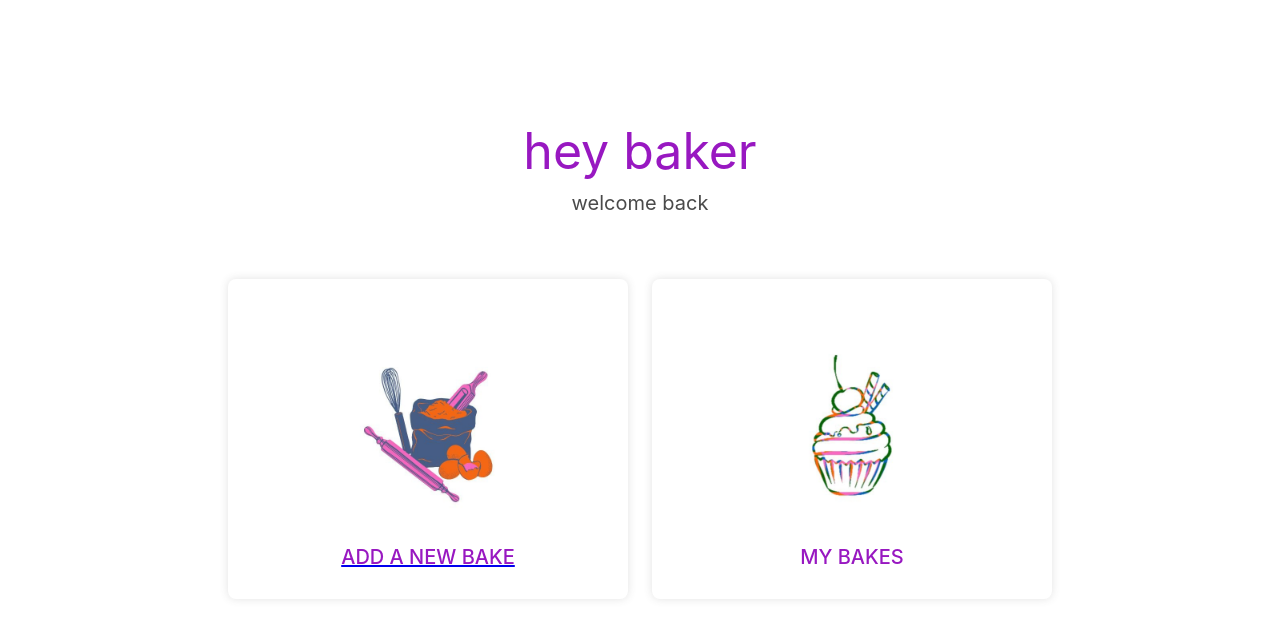
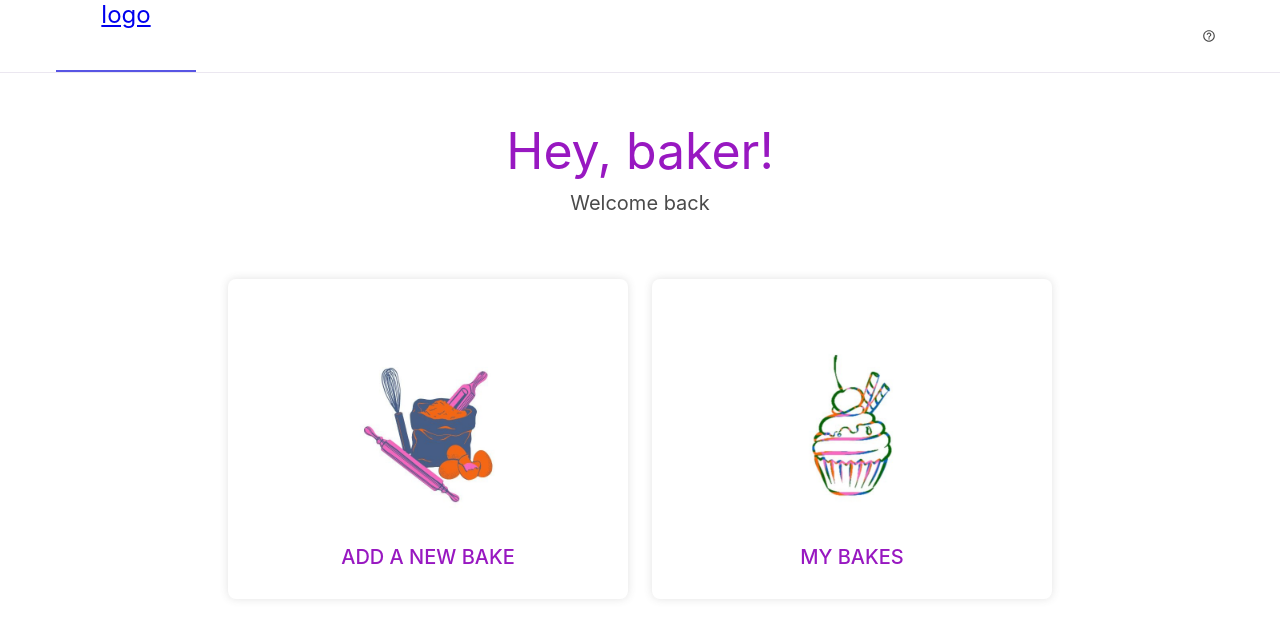
Before and after one commit to YairusCO/piece-of-cake, a React (Create React App) app: page / in a window 1280 px wide. Shown: the top 626 px of the page. Built offline with nearby package versions, Linux system fonts and the light colour scheme; what i18next-pseudo would draw is missing.

Commit message:
clean up

```diff
--- a/src/components/Footer/Footer.js
+++ b/src/components/Footer/Footer.js
@@ -1,8 +1,8 @@
 import React from 'react'
 import Link from '@mui/material/Link'
 import { ReactComponent as LinkedInLogo } from '../../assets/linkedin-logo.svg'
+import { LINKEDIN } from './conatants'
 
-import { LINKEDIN } from './conatants'
 const Footer = ({}) => {
 	return (
 		<div className="footer" data-testid="footer">
--- a/src/components/Header/Header.js
+++ b/src/components/Header/Header.js
@@ -1,29 +1,15 @@
 import React from 'react'
-// import logo from '../../assets/logo-gradient.svg'
 import { Button, Grid, AppBar, Toolbar } from '@mui/material'
 import HelpOutlineIcon from '@mui/icons-material/HelpOutline'
-// import HelpOutlineOutlinedIcon from '@mui/icons-material/HelpOutlineOutlined';
 import HelpDialog from './HelpDialog'
-// import AccountMenu from './AccountMenu'
+import { Link } from 'react-router-dom'
 
-const Header = (
-	{
-		// isHelpDialogModalOpen,
-		// toggleHelpDialogOpenState,
-		// logout,
-		// userInfo,
-		// userSwitch,
-		// doesUserAuthenticated,
-	}
-) => {
+const Header = () => {
 	return (
 		<AppBar className="header-strip" data-testid="Header">
 			<Toolbar className="tool-bar">
 				<Grid edge="start" className="log-container">
-					logo
-					{/* <a href={HOME}>
-            <img className='logo' src={logo} alt='vesstto-logo' />
-          </a> */}
+					<Link to={'/'}>logo</Link>
 				</Grid>
 				<Grid container className="right-section" edge="end">
 					<Button className="help-btn">
--- a/src/components/Home/Home.js
+++ b/src/components/Home/Home.js
@@ -2,39 +2,25 @@ import React from 'react'
 import bake from '../../assets/bake.jpg'
 import cake from '../../assets/cake.jpg'
 import { SELECT_INGREDIENT } from '../../util/routes'
-import history from '../../services/history'
 import { Link } from 'react-router-dom'
 
 const Home = ({ t }) => {
-	const route = (path) => {
-		history.push(path)
-	}
 	return (
 		<div className="home" data-testid="Home">
 			<div className="hey-user">{t('home.hey-baker')}</div>
-			<div className="welcome-to">welcome back</div>
+			<div className="welcome-to">{t('home.welcome-title')}</div>
 			<div className="cards-warp">
-				<Link
-					className="insurer-card"
-					to={SELECT_INGREDIENT}
-					// onClick={() => route(SELECT_INGREDIENT)}
-				>
+				<Link className="insurer-card" to={SELECT_INGREDIENT}>
 					<div className="insurer-card-icon">
 						<img className="fit-picture" src={bake} alt="" />
 					</div>
-					<div className="insurer-card-title">Add a new bake</div>
-					{/* <div className='insurer-card-text quote-text'>
-            get an cake
-          </div> */}
+					<div className="insurer-card-title">{t('add.title')}</div>
 				</Link>
 				<div className="insurer-card">
 					<div className="insurer-card-icon my-deals">
 						<img className="fit-picture" src={cake} alt="" />
 					</div>
-					<div className="insurer-card-title">My bakes</div>
-					{/* <div className='insurer-card-text my-deals-text'>
-            follow the cake
-          </div> */}
+					<div className="insurer-card-title">{t('home.bakes')}</div>
 				</div>
 			</div>
 		</div>
--- a/src/components/Home/Home.scss
+++ b/src/components/Home/Home.scss
@@ -22,6 +22,7 @@
 			height: 320px;
 			box-shadow: 0 0 9px rgba(74, 74, 74, 0.16);
 			border-radius: 8px;
+			text-decoration: none;
 			cursor: pointer;
 			.insurer-card-icon {
 				margin-top: 56px;
--- a/src/components/Layout/Layout.js
+++ b/src/components/Layout/Layout.js
@@ -1,12 +1,13 @@
 import React from 'react'
 import Footer from '../Footer'
+import Header from '../Header'
 
 const Layout = (props) => {
 	const { children } = props
 	return (
 		<div className="Layout">
+			<Header />
 			<div className="Wrapper">{children}</div>
-
 			<Footer />
 		</div>
 	)
--- a/src/components/NewBake/SelectIngredient/SelectIngredient.js
+++ b/src/components/NewBake/SelectIngredient/SelectIngredient.js
@@ -1,6 +1,6 @@
 import { Grid, Typography } from '@mui/material'
 import React from 'react'
-import Ingredientes from './Ingredientes'
+import Ingredients from './Ingredientes'
 import list from './list.json'
 
 const SelectIngredient = () => {
@@ -8,16 +8,16 @@ const SelectIngredient = () => {
 		<div>
 			<Typography> add item to bake</Typography>
 			<Grid container>
-				<Grid xs={3} className="added-list"></Grid>
-
+				<Grid item xs={3} className="added-list"></Grid>
 				<Grid
+					item
 					xs={9}
 					className="select-ingredient"
 					data-testid="SelectIngredient"
 					container
 				>
 					{list.product?.map((product, idx) => {
-						return <Ingredientes product={product} idx={idx} key={idx} />
+						return <Ingredients product={product} idx={idx} key={idx} />
 					})}
 				</Grid>
 			</Grid>
--- a/src/i18n/en/defult.json
+++ b/src/i18n/en/defult.json
@@ -1,9 +1,11 @@
 {
 	"home": {
-		"hey-baker": "hey baker"
+		"hey-baker": "Hey, baker!",
+		"welcome-title": "Welcome back",
+		"bakes": "My bakes"
 	},
-
 	"add": {
+		"title": "Add a new bake",
 		"add": "ADD",
 		"add-a-new-bake": "Add a new bake",
 		"butter": "Butter",
```
